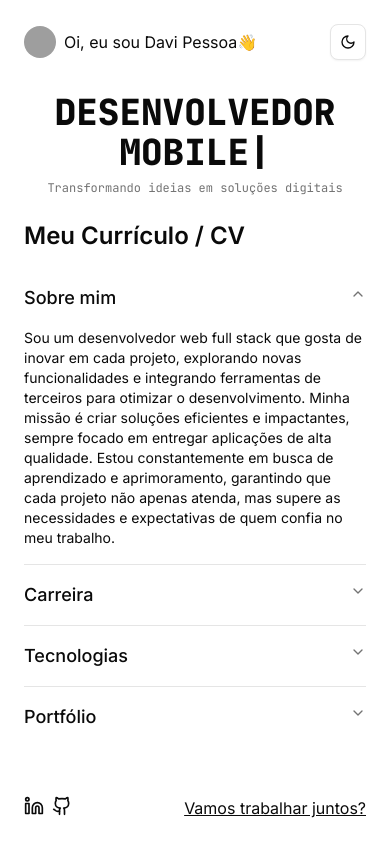
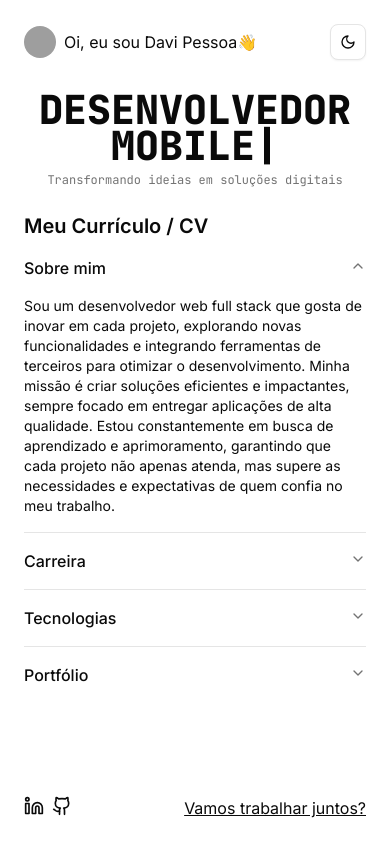
Before and after one commit to davipess93/davipessoa-dev, a Next.js app: page / in a window 390 px wide. Built offline with nearby package versions, Linux system fonts and the light colour scheme; grey boxes are pictures that could not be loaded; what tailwindcss-animated would draw is missing.

Commit message:
Ajustando responsividade das fontes

```diff
--- a/src/app/page.tsx
+++ b/src/app/page.tsx
@@ -16,16 +16,18 @@ export default function Page() {
         <Header className="animate-fade" />
 
         <div className="my-8 grid grid-cols-1 lg:grid-cols-2">
-          <main className="mb-8 h-[96px] sm:h-[144px] lg:h-[176px]">
+          <main className="mb-6 h-[96px] sm:h-[144px] lg:h-[176px]">
             <DynamicTitle />
             <DynamicSubtitle />
           </main>
           <aside className="animate-fade-up">
-            <h3 className="mb-4 text-2xl font-semibold">Meu Currículo / CV</h3>
+            <h3 className="text-xl font-semibold sm:text-2xl">
+              Meu Currículo / CV
+            </h3>
             <div>
               <Accordion type="single" defaultValue="about-me" collapsible>
                 <AccordionItem value="about-me">
-                  <AccordionTrigger className="text-lg font-medium">
+                  <AccordionTrigger className="text-md font-medium sm:text-lg">
                     Sobre mim
                   </AccordionTrigger>
                   <AccordionContent className="animate-once">
@@ -42,7 +44,7 @@ export default function Page() {
                 </AccordionItem>
 
                 <AccordionItem value="career">
-                  <AccordionTrigger className="text-lg font-medium">
+                  <AccordionTrigger className="text-md font-medium sm:text-lg">
                     Carreira
                   </AccordionTrigger>
                   <AccordionContent>
@@ -59,7 +61,7 @@ export default function Page() {
                 </AccordionItem>
 
                 <AccordionItem value="tec-skills">
-                  <AccordionTrigger className="text-lg font-medium">
+                  <AccordionTrigger className="text-md font-medium sm:text-lg">
                     Tecnologias
                   </AccordionTrigger>
                   <AccordionContent>
@@ -76,7 +78,7 @@ export default function Page() {
                 </AccordionItem>
 
                 <AccordionItem value="portfolio">
-                  <AccordionTrigger className="text-lg font-medium">
+                  <AccordionTrigger className="text-md font-medium sm:text-lg">
                     Portfólio
                   </AccordionTrigger>
                   <AccordionContent>
--- a/src/components/dynamic-title.tsx
+++ b/src/components/dynamic-title.tsx
@@ -8,7 +8,7 @@ export function DynamicTitle() {
   return (
     <TypeAnimation
       sequence={['DESENVOLVEDOR\nWEB💻', 2000, 'DESENVOLVEDOR\nMOBILE📱', 2000]}
-      className={`mb-2 whitespace-pre-line text-center text-4xl font-extrabold text-[40px/2.25rem] sm:text-6xl lg:text-left xl:text-7xl ${jetBrainsMono.className}`}
+      className={`mb-2 whitespace-pre-line text-center text-[40px]/[2.25rem] font-extrabold sm:text-6xl lg:text-left xl:text-7xl 2xl:text-[88px] ${jetBrainsMono.className}`}
       wrapper="h1"
       speed={50}
       repeat={Infinity}
```
